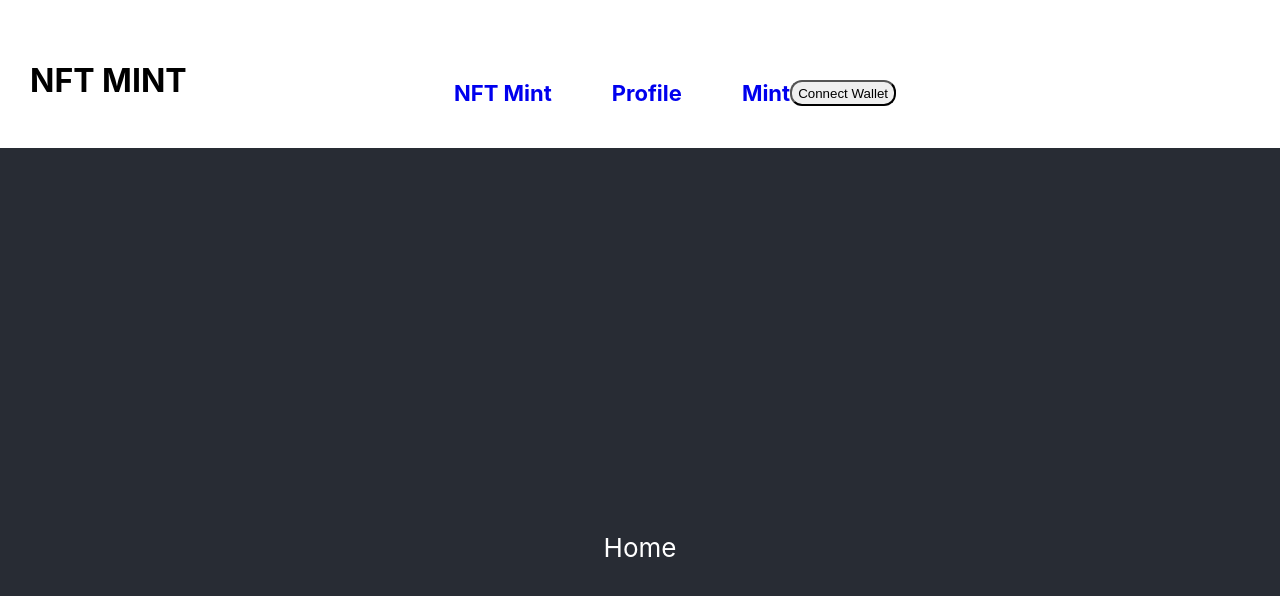
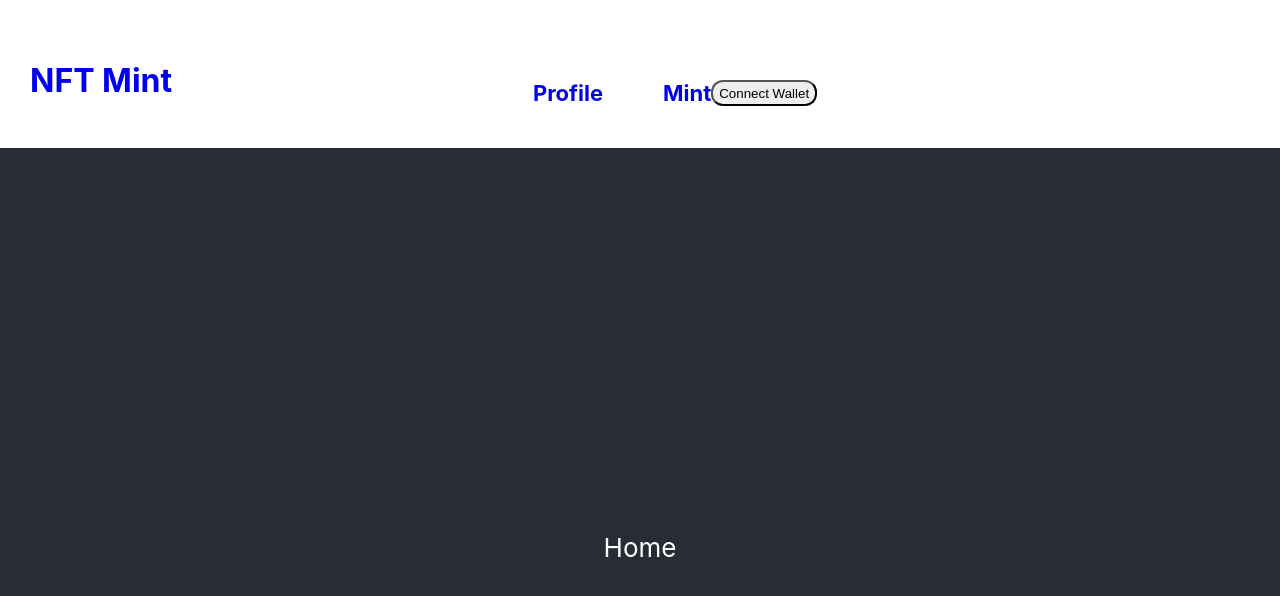
Before and after one commit to DolapoTheCoder/nftminting, a React (Create React App) app: page / in a window 1280 px wide. Shown: the top 596 px of the page. Built offline with nearby package versions, Linux system fonts and the light colour scheme.

Commit message:
pls work
[;s

```diff
--- a/src/components/Navbar.js
+++ b/src/components/Navbar.js
@@ -7,11 +7,9 @@ import './compCSS/Navbar.css';
 const NavBar = () => {
 
     return (
-        <h1 className='title'>NFT MINT
+        <h1 className='title'>
+        <Link to="/">NFT Mint
         <div className="navbar">
-            <div className="nft-mint">
-                <Link to="/">NFT Mint</Link>
-            </div>
 
             <div className="profile">
                 <Link to="/profile">Profile</Link>
@@ -24,6 +22,7 @@ const NavBar = () => {
                 Connect Wallet
             </button>
         </div>
+        </Link>
         </h1>
     );
 };
```
